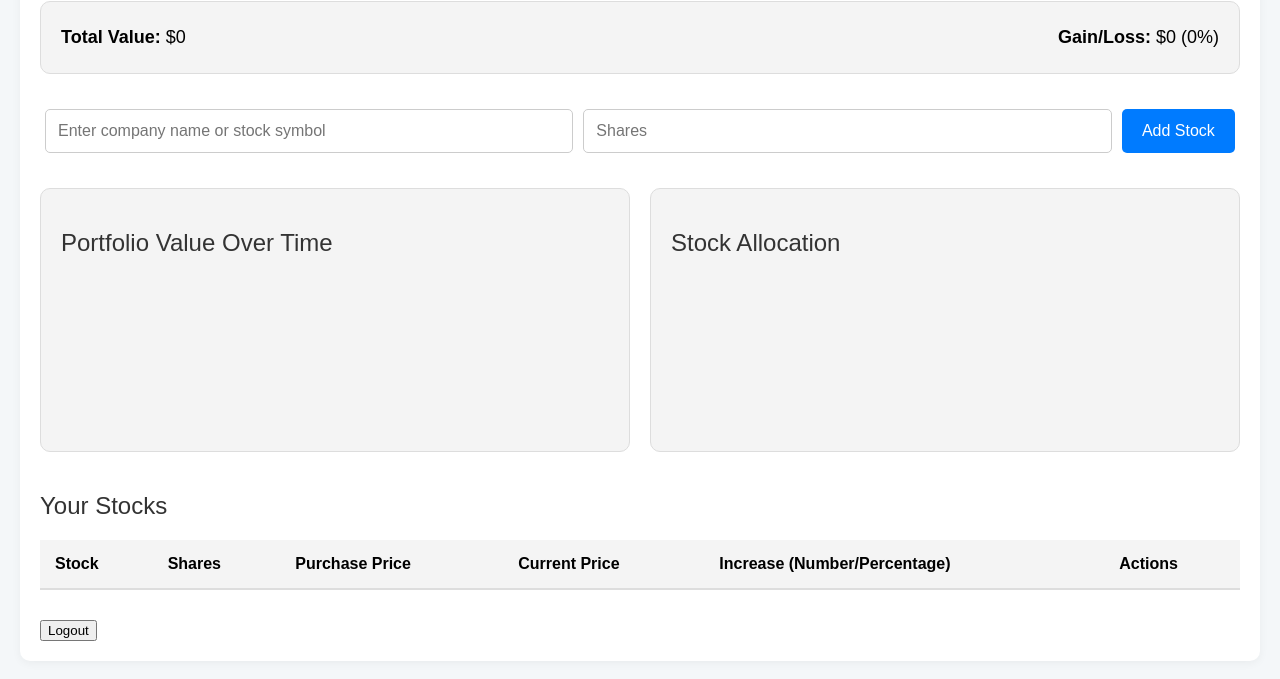
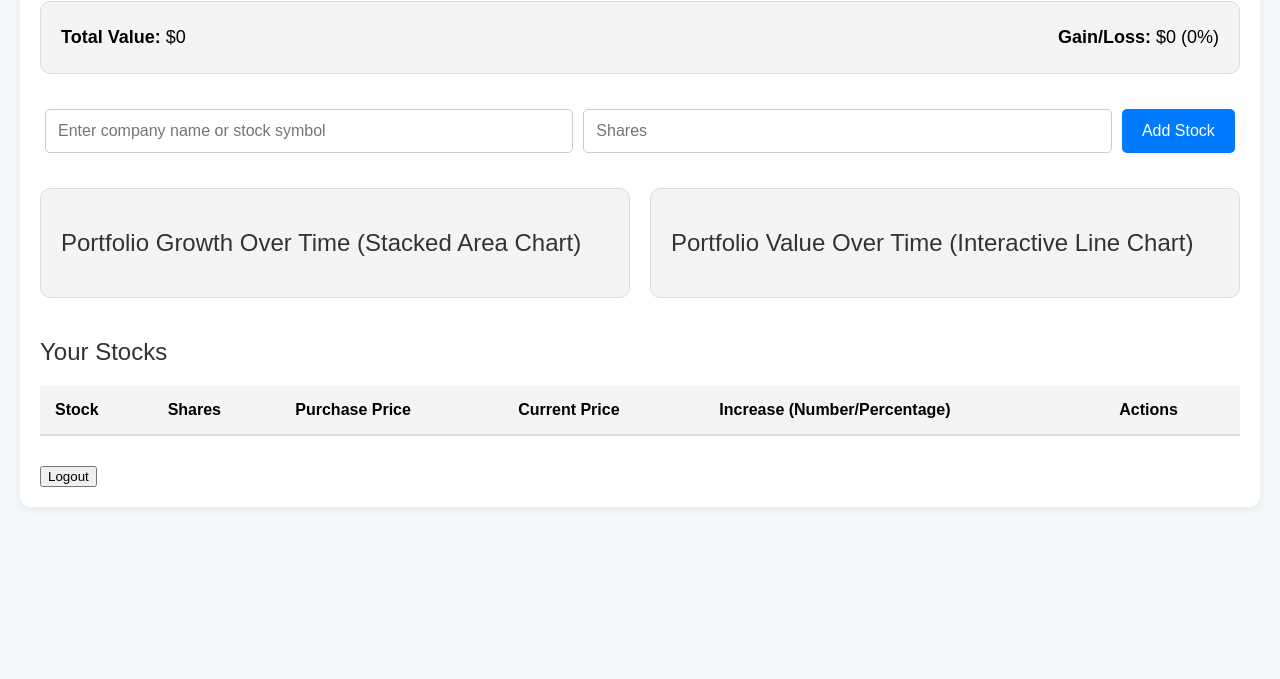
Before and after one commit to avisre/tracker2.0, a plain HTML site: page frontend/dashboard.html in a window 1280 px wide. Shown: the part 117-796 px from the top of the page. Drawn offline with nearby package versions, Linux system fonts and the light colour scheme.

Commit message:
Update dashboard.html

```diff
--- a/frontend/dashboard.html
+++ b/frontend/dashboard.html
@@ -72,7 +72,7 @@
     <link rel="stylesheet" href="styles.css" />
     <script src="https://d3js.org/d3.v7.min.js"></script>
   </head>
-  <body>
+ <body>
     <div class="container">
       <h1>Your Stock Portfolio</h1>
 
@@ -107,16 +107,16 @@
         </form>
       </div>
 
-      <!-- Charts Section: Line and Doughnut Chart -->
+      <!-- Charts Section -->
       <div id="charts">
         <div class="chart-container">
-          <h2>Portfolio Value Over Time</h2>
-          <canvas id="portfolio-line-chart"></canvas>
+          <h2>Portfolio Growth Over Time (Stacked Area Chart)</h2>
+          <div id="portfolio-area-chart"></div>
         </div>
 
         <div class="chart-container">
-          <h2>Stock Allocation</h2>
-          <canvas id="stock-allocation-doughnut"></canvas>
+          <h2>Portfolio Value Over Time (Interactive Line Chart)</h2>
+          <div id="portfolio-line-chart"></div>
         </div>
       </div>
 
@@ -148,3 +148,5 @@
     <script src="script.js"></script>
   </body>
 </html>
+
+</html>
```
